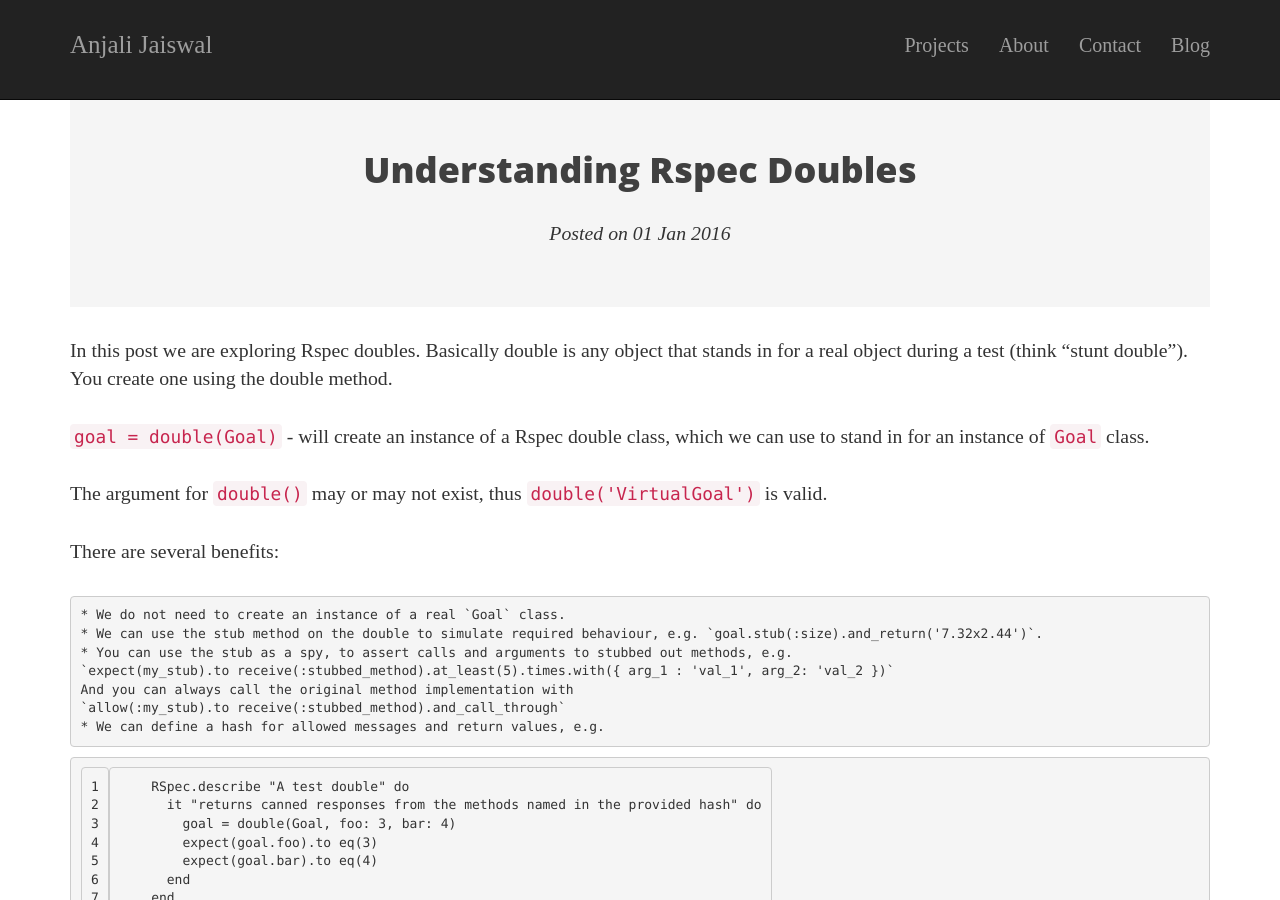
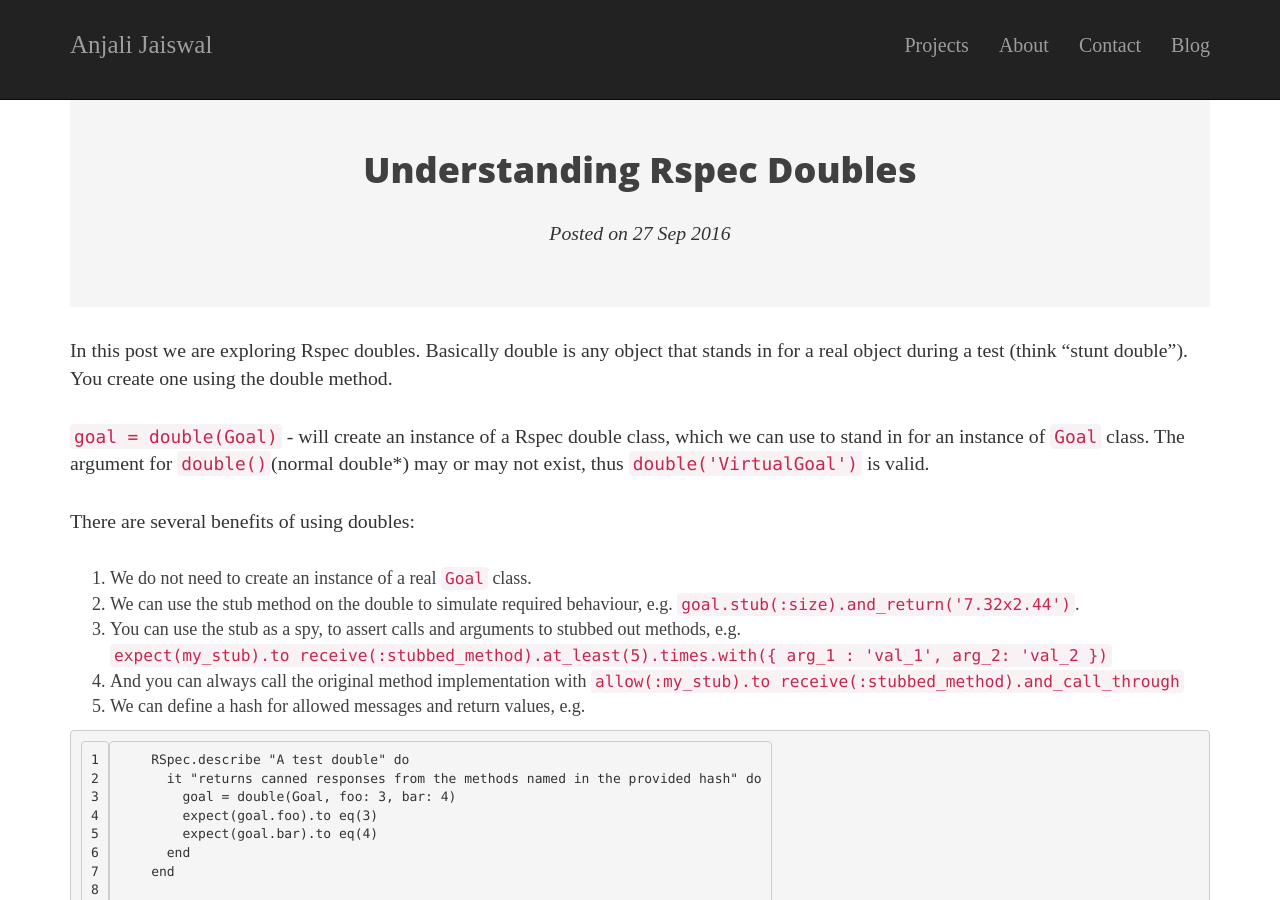
Before and after one commit to anjalijaiswal/website_edition_1, a Jekyll site: the page built from _posts/2016-09-27-rspec-doubles.md, in a window 1280 px wide and 900 px high. Built offline with Jekyll 4.4.1, drawn with Linux system fonts in a browser that asks for light colours; comment, search, counter and statistics services are not loaded.

Commit message:
Minor fix

```diff
--- a/_posts/2016-09-27-rspec-doubles.md
+++ b/_posts/2016-09-27-rspec-doubles.md
@@ -1,7 +1,7 @@
 ---
 layout: post
 title: Understanding Rspec Doubles
-date: 2016-01-01
+date: 2016-09-27
 comments: true
 ---
 
@@ -9,19 +9,18 @@ In this post we are exploring Rspec doubles. Basically double is any object that
 (think "stunt double"). You create one using the double method.
 
 `goal = double(Goal)` - will create an instance of a Rspec double class, which we can use to stand in for an instance of `Goal` class.
+The argument for `double()`(normal double*) may or may not exist, thus `double('VirtualGoal')` is valid.
 
-The argument for `double()` may or may not exist, thus `double('VirtualGoal')` is valid.
+There are several benefits of using doubles:
+   1. We do not need to create an instance of a real `Goal` class.
+   2. We can use the stub method on the double to simulate required behaviour, e.g. `goal.stub(:size).and_return('7.32x2.44')`.
+   3. You can use the stub as a spy, to assert calls and arguments to stubbed out methods, e.g.
+    `expect(my_stub).to receive(:stubbed_method).at_least(5).times.with({ arg_1 : 'val_1', arg_2: 'val_2 })`
+   4. And you can always call the original method implementation with
+    `allow(:my_stub).to receive(:stubbed_method).and_call_through`
+   5. We can define a hash for allowed messages and return values, e.g.
 
-There are several benefits:
-
-    * We do not need to create an instance of a real `Goal` class.
-    * We can use the stub method on the double to simulate required behaviour, e.g. `goal.stub(:size).and_return('7.32x2.44')`.
-    * You can use the stub as a spy, to assert calls and arguments to stubbed out methods, e.g.
-    `expect(my_stub).to receive(:stubbed_method).at_least(5).times.with({ arg_1 : 'val_1', arg_2: 'val_2 })`
-    And you can always call the original method implementation with
-    `allow(:my_stub).to receive(:stubbed_method).and_call_through`
-    * We can define a hash for allowed messages and return values, e.g.
-    {% highlight ruby linenos %}
+   {% highlight ruby linenos %}
     RSpec.describe "A test double" do
       it "returns canned responses from the methods named in the provided hash" do
         goal = double(Goal, foo: 3, bar: 4)
@@ -29,7 +28,7 @@ There are several benefits:
         expect(goal.bar).to eq(4)
       end
     end
-    {% endhighlight %}
+   {% endhighlight %}
 
 
 In Rspec 3 and onwards Doubles are "strict" by default i.e. any message you have not allowed or expected will trigger an error
```
